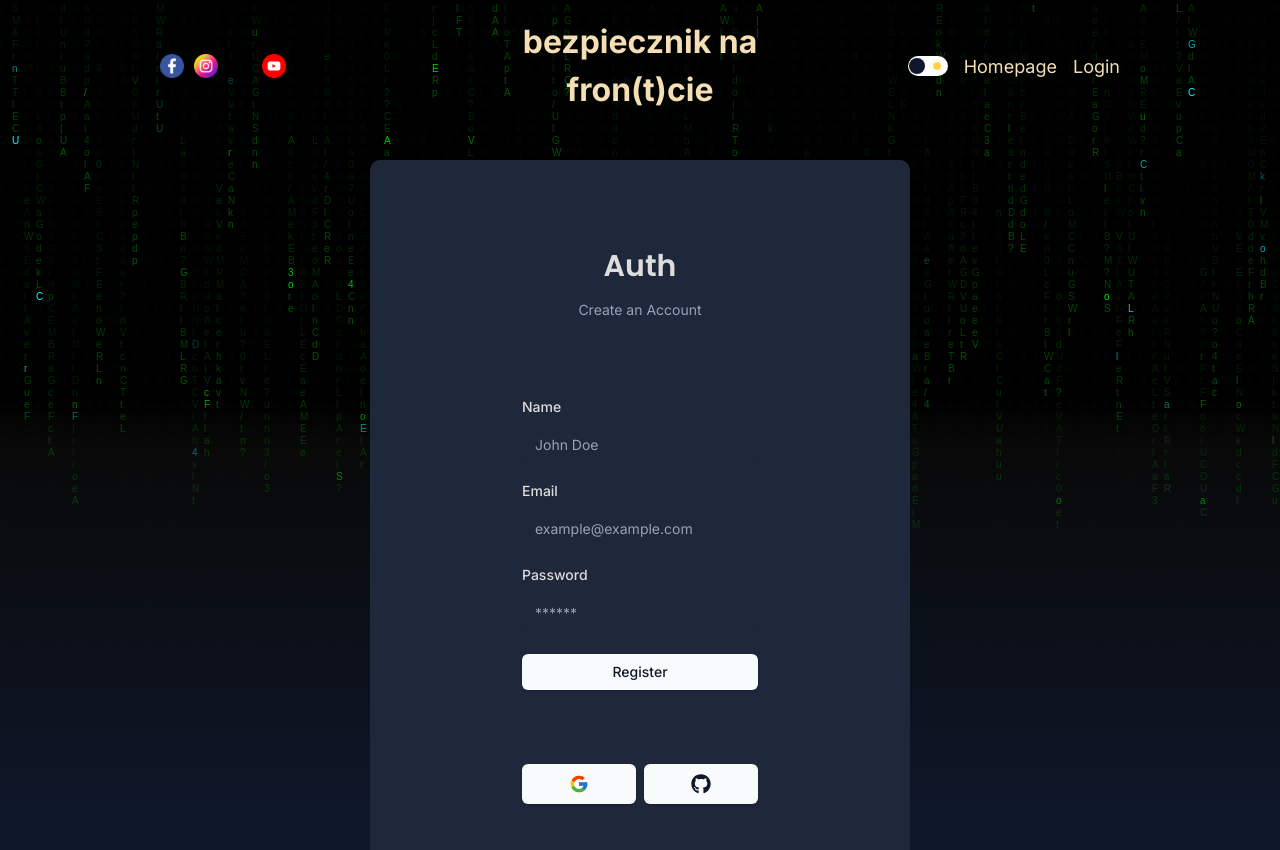
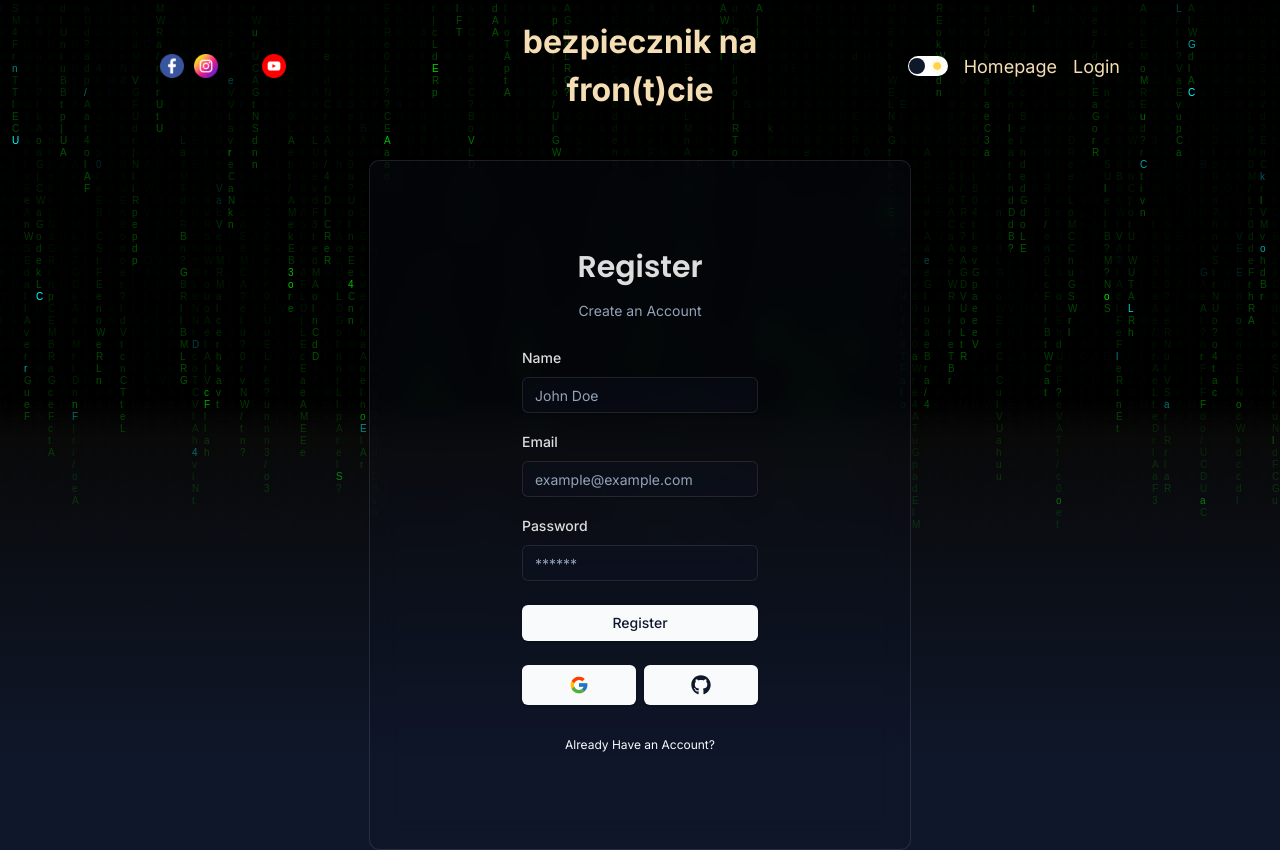
Before and after one commit to Kkinod/BNF-Blog, a Next.js app: page /register in a window 1280 px wide. Shown: the top 850 px of the page. Built offline with nearby package versions, Linux system fonts and the light colour scheme; no server answers.

Commit message:
refactor: refactor auth views

```diff
--- a/src/components/atoms/Header/Header.tsx
+++ b/src/components/atoms/Header/Header.tsx
@@ -8,13 +8,14 @@ const font = Poppins({
 
 interface Header {
 	label: string;
+	title: string;
 }
 
-export const Header = ({ label }: Header) => {
+export const Header = ({ label, title }: Header) => {
 	return (
 		<div className="flex w-full flex-col items-center justify-center gap-y-4">
-			<h1 className={cn("text-3xl font-semibold", font.className)}>Auth</h1>
-			<p className="text-muted-foreground text-sm">{label}</p>
+			<h1 className={cn("text-3xl font-semibold", font.className)}>{title}</h1>
+			<p className="text-sm text-muted-foreground">{label}</p>
 		</div>
 	);
 };
--- a/src/components/organisms/CardWrapper/CardWrapper.tsx
+++ b/src/components/organisms/CardWrapper/CardWrapper.tsx
@@ -12,6 +12,7 @@ interface LoginCardWrapperProps {
 	backButtonLabel: string;
 	backButtonHref: string;
 	showSocial?: boolean;
+	headerTitle: string;
 }
 
 export const CardWrapper = ({
@@ -20,11 +21,12 @@ export const CardWrapper = ({
 	backButtonLabel,
 	backButtonHref,
 	showSocial,
+	headerTitle,
 }: LoginCardWrapperProps) => {
 	return (
 		<div className="loginPage__wrapper">
 			<CardHeader>
-				<Header label={headerLabel} />
+				<Header label={headerLabel} title={headerTitle} />
 			</CardHeader>
 			<CardContent>{children}</CardContent>
 			{showSocial && (
--- a/src/components/organisms/CardWrapper/cardWrapper.css
+++ b/src/components/organisms/CardWrapper/cardWrapper.css
@@ -3,8 +3,9 @@
 	flex-direction: column;
 	padding: 4rem 8rem;
 	border-radius: 0.625rem;
-	background-color: var(--softBg);
-	gap: 3.125rem;
+	background-color: rgba(15, 23, 42, 0.2);
+	backdrop-filter: blur(15px);
+	border: 1px solid rgba(255, 255, 255, 0.1);
 
 	@media screen and (max-width: 768px) {
 		padding: 3.125rem 6.25rem;
@@ -14,3 +15,9 @@
 		padding: 1.875rem;
 	}
 }
+
+.loginPage__input {
+	background-color: rgba(15, 23, 42, 0.2);
+	backdrop-filter: blur(15px);
+	border: 1px solid rgba(255, 255, 255, 0.1);
+}
--- a/src/components/pages/AuthErrorPageView/AuthErrorPageView.tsx
+++ b/src/components/pages/AuthErrorPageView/AuthErrorPageView.tsx
@@ -9,6 +9,7 @@ export const AuthErrorPageView = () => {
 				headerLabel={labels.errors.somethingWentWrong}
 				backButtonLabel={labels.backToLogin}
 				backButtonHref="/auth/login"
+				headerTitle={labels.errors.error}
 			>
 				<div className="flex w-full items-center justify-center ">
 					<ExclamationTriangleIcon className="text-destructive" />
--- a/src/components/pages/NewPasswordPageView/NewPasswordPageView.tsx
+++ b/src/components/pages/NewPasswordPageView/NewPasswordPageView.tsx
@@ -21,6 +21,7 @@ import { FormError } from "@/components/molecules/FormError/FormError";
 import { Button } from "@/components/ui/button";
 import { FormSuccess } from "@/components/molecules/FormSuccess/FormSuccess";
 import { labels } from "@/views/labels";
+import "../LoginPageView/loginPageView.css";
 
 export const NewPasswordPageView = () => {
 	const searchParams = useSearchParams();
@@ -56,6 +57,7 @@ export const NewPasswordPageView = () => {
 				headerLabel={labels.enterANewPassword}
 				backButtonLabel={labels.backToLogin}
 				backButtonHref={"/login"}
+				headerTitle={labels.newPassword}
 			>
 				<Form {...form}>
 					<form onSubmit={form.handleSubmit(onSubmit)} className="space-y-6">
@@ -67,7 +69,13 @@ export const NewPasswordPageView = () => {
 									<FormItem>
 										<FormLabel>{labels.password}</FormLabel>
 										<FormControl>
-											<Input {...field} placeholder="******" type="password" disabled={isPending} />
+											<Input
+												{...field}
+												placeholder="******"
+												type="password"
+												disabled={isPending}
+												className="loginPage__input"
+											/>
 										</FormControl>
 										<FormMessage />
 									</FormItem>
--- a/src/components/pages/NewVerificationPageView/NewVerificationPageView.tsx
+++ b/src/components/pages/NewVerificationPageView/NewVerificationPageView.tsx
@@ -44,6 +44,7 @@ export const NewVerificationPageView = () => {
 			headerLabel={labels.errors.confirmYourVerification}
 			backButtonLabel={labels.backToLogin}
 			backButtonHref={"/login"}
+			headerTitle={labels.verification}
 		>
 			<div className="flex w-full items-center justify-center">
 				{!success && !error && <BeatLoader />}
--- a/src/components/pages/RegisterPageView/RegisterPageView.tsx
+++ b/src/components/pages/RegisterPageView/RegisterPageView.tsx
@@ -21,7 +21,7 @@ import { Button } from "@/components/ui/button";
 import { FormSuccess } from "@/components/molecules/FormSuccess/FormSuccess";
 import { labels } from "@/views/labels";
 import { routes } from "@/utils/routes";
-import "./registerPageView.css";
+import "../LoginPageView/loginPageView.css";
 
 export const RegisterPageView = () => {
 	const [error, setError] = useState<string | undefined>("");
@@ -57,6 +57,7 @@ export const RegisterPageView = () => {
 				backButtonLabel={labels.alreadyHaveAnAccount}
 				backButtonHref={routes.login}
 				showSocial
+				headerTitle={labels.register}
 			>
 				<Form {...form}>
 					<form onSubmit={form.handleSubmit(onSubmit)} className="space-y-6">
@@ -68,7 +69,12 @@ export const RegisterPageView = () => {
 									<FormItem>
 										<FormLabel>{labels.name}</FormLabel>
 										<FormControl>
-											<Input {...field} placeholder="John Doe" disabled={isPending} />
+											<Input
+												{...field}
+												placeholder="John Doe"
+												disabled={isPending}
+												className="loginPage__input"
+											/>
 										</FormControl>
 										<FormMessage />
 									</FormItem>
@@ -86,6 +92,7 @@ export const RegisterPageView = () => {
 												placeholder="example@example.com"
 												type="email"
 												disabled={isPending}
+												className="loginPage__input"
 											/>
 										</FormControl>
 										<FormMessage />
@@ -99,7 +106,13 @@ export const RegisterPageView = () => {
 									<FormItem>
 										<FormLabel>{labels.password}</FormLabel>
 										<FormControl>
-											<Input {...field} placeholder="******" type="password" disabled={isPending} />
+											<Input
+												{...field}
+												placeholder="******"
+												type="password"
+												disabled={isPending}
+												className="loginPage__input"
+											/>
 										</FormControl>
 										<FormMessage />
 									</FormItem>
--- a/src/components/pages/RegisterPageView/registerPageView.css
+++ /dev/null
@@ -1,37 +0,0 @@
-.loginPage__container {
-	display: flex;
-	justify-content: center;
-	align-items: center;
-	margin-top: 3.75rem;
-}
-
-
-
-.loginPage__socialButton {
-	display: flex;
-	justify-content: center;
-	align-items: center;
-	padding: 1.25rem;
-	border: none;
-	border-radius: 5px;
-	color: white;
-	font-weight: bold;
-	cursor: pointer;
-
-	@media screen and (max-width: 640px) {
-		font-size: 0.875rem;
-		font-weight: 400;
-	}
-}
-
-.loginPage__socialButton:first-child {
-	background-color: #ff5555;
-}
-
-.loginPage__socialButton:nth-child(2) {
-	background-color: #111;
-}
-
-.loginPage__socialButton:nth-child(3) {
-	background-color: #087bea;
-}
--- a/src/components/pages/ResetPageView/ResetPageView.tsx
+++ b/src/components/pages/ResetPageView/ResetPageView.tsx
@@ -20,6 +20,7 @@ import { FormError } from "@/components/molecules/FormError/FormError";
 import { Button } from "@/components/ui/button";
 import { FormSuccess } from "@/components/molecules/FormSuccess/FormSuccess";
 import { labels } from "@/views/labels";
+import "../LoginPageView/loginPageView.css";
 
 export const ResetPageView = () => {
 	const [error, setError] = useState<string | undefined>("");
@@ -52,6 +53,7 @@ export const ResetPageView = () => {
 				headerLabel={labels.forgotYourPassword}
 				backButtonLabel={labels.backToLogin}
 				backButtonHref={"/login"}
+				headerTitle={labels.resetPassword}
 			>
 				<Form {...form}>
 					<form onSubmit={form.handleSubmit(onSubmit)} className="space-y-6">
@@ -68,6 +70,7 @@ export const ResetPageView = () => {
 												placeholder="example@example.com"
 												type="email"
 												disabled={isPending}
+												className="loginPage__input"
 											/>
 										</FormControl>
 										<FormMessage />
--- a/src/views/labels.tsx
+++ b/src/views/labels.tsx
@@ -2,6 +2,7 @@ import { COMMENT_LIMITS } from "@/config/constants";
 
 export const labels = {
 	heroTextHey: "Hey, kkindo here!",
+	verification: "Verification",
 	heroTextInformation: "Discover my stories and road to the specialist",
 	write: "Write",
 	next: "Next",
@@ -89,6 +90,7 @@ export const labels = {
 	},
 
 	errors: {
+		error: "Error!",
 		missingToken: "Missing token!",
 		tokenDoesNotExist: "Token does not exist",
 		tokenHasExpired: "Token has expired",
```
Also changed, not shown: src/components/pages/LoginPageView/LoginPageView.tsx (+10 -57 lines), 1 other file (tests, documents, lock files or other folders).
